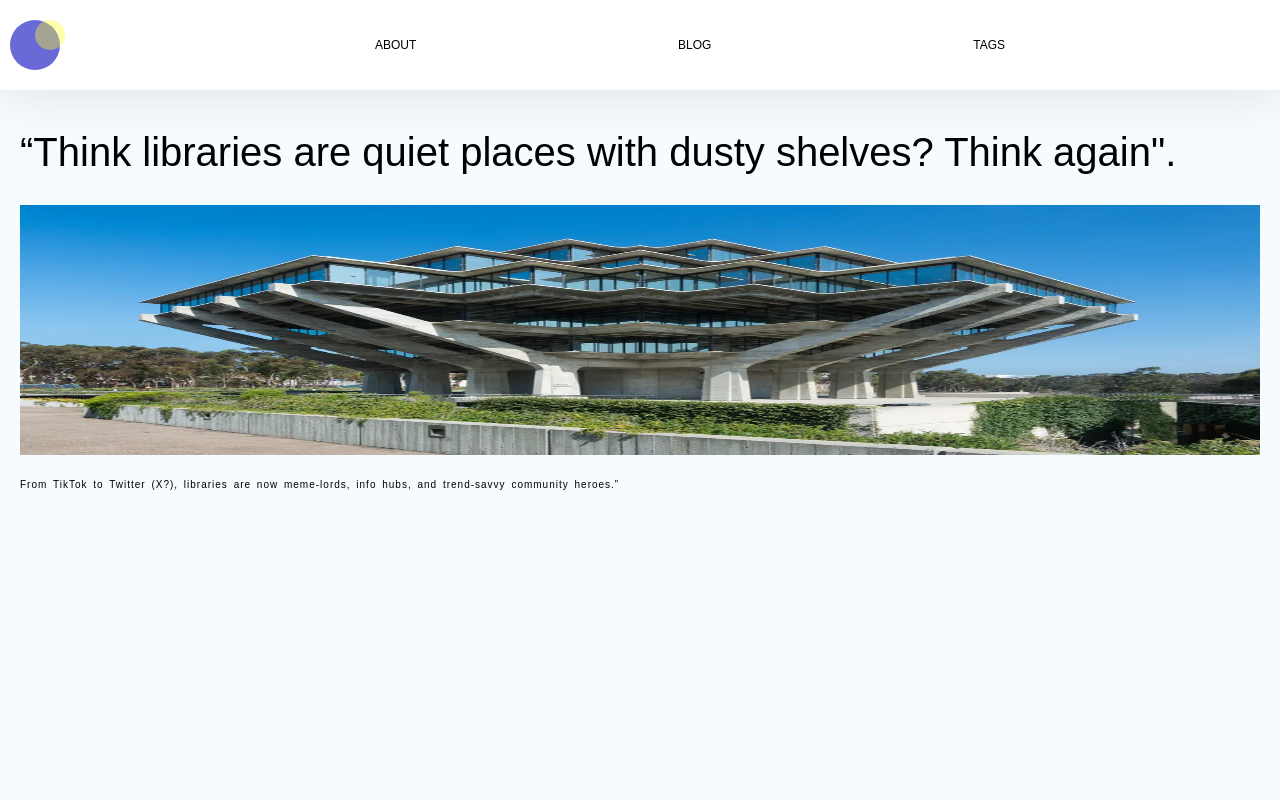
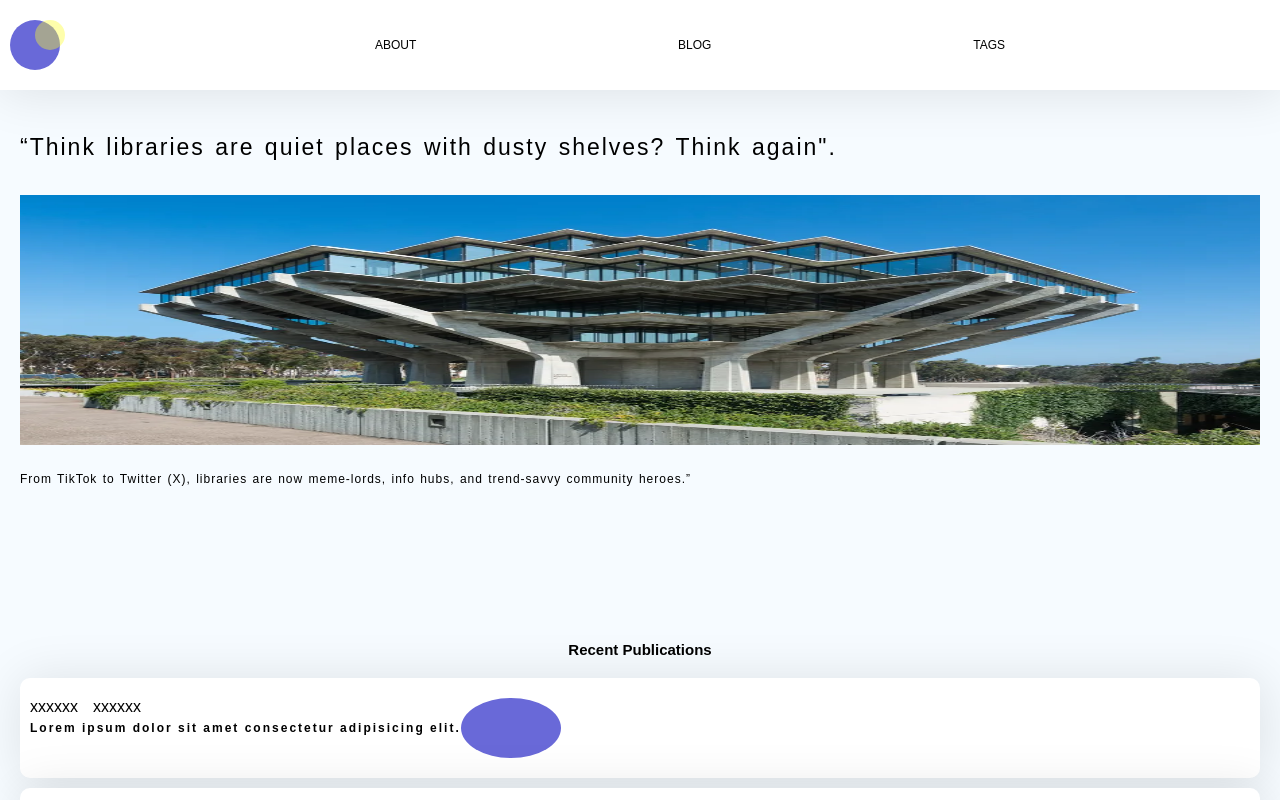
Before and after one commit to ashtagmujib/blog-post, a plain HTML site: page index.html in a window 1280 px wide. Drawn offline with Linux system fonts and the light colour scheme.

Commit message:
code update

```diff
--- a/index.html
+++ b/index.html
@@ -33,49 +33,81 @@
             <img id="libraryImage" src="./images/liobrary image.webp" alt="library">
 
             <p>
-                From TikTok to Twitter (X?),
+                From TikTok to Twitter (X),
                 libraries are now meme-lords, info hubs,
                 and trend-savvy community heroes.”
             </p>
         </main>
 
         <article>
+            <h2>recent publications</h2>
             <div class="blogPost">
                 <div>
-                    <p></p>
-                    <p></p>
+                    <div id="abt">
+                        <p>xxxxxx</p>
+                        <p>xxxxxx</p>
+                    </div>
+                    <h3>Lorem ipsum dolor sit amet consectetur
+                        adipisicing elit.
+                    </h3>
                 </div>
-                <h2></h2>
-                <div class="image"></div>
-            </div>
-
-            <!--
-            <div class="blogPost">
-                <div>
-                    <p></p>
-                    <p></p>
-                </div>
-                <h2></h2>
-                <div class="image"></div>
+                <div class="img"></div>
             </div>
 
             <div class="blogPost">
                 <div>
-                    <p></p>
-                    <p></p>
+                    <div id="abt">
+                        <p>xxxxxx</p>
+                        <p>xxxxxx</p>
+                    </div>
+                    <h3>Lorem ipsum dolor sit amet consectetur
+                        adipisicing elit.
+                    </h3>
                 </div>
-                <h2></h2>
-                <div class="image"></div>
+                <div class="img"></div>
             </div>
 
             <div class="blogPost">
                 <div>
-                    <p></p>
-                    <p></p>
+                    <div id="abt">
+                        <p>xxxxxx</p>
+                        <p>xxxxxx</p>
+                    </div>
+                    <h3>Lorem ipsum dolor sit amet consectetur
+                        adipisicing elit.
+                    </h3>
                 </div>
-                <h2></h2>
-                <div class="image"></div>
-            </div> -->
+                <div class="img"></div>
+            </div>
+
+            <div class="blogPost">
+                <div>
+                    <div id="abt">
+                        <p>xxxxxx</p>
+                        <p>xxxxxx</p>
+                    </div>
+                    <h3>Lorem ipsum dolor sit amet consectetur
+                        adipisicing elit.
+                    </h3>
+                </div>
+                <div class="img"></div>
+            </div>
+
+            <div class="blogPost">
+                <div>
+                    <div id="abt">
+                        <p>xxxxxx</p>
+                        <p>xxxxxx</p>
+                    </div>
+                    <h3>Lorem ipsum dolor sit amet consectetur
+                        adipisicing elit.
+                    </h3>
+                </div>
+                <div class="img"></div>
+            </div>
+
+            <button id="btn"> see more</button>
+
 
         </article>
 
--- a/style.css
+++ b/style.css
@@ -89,10 +89,14 @@ main {
 }
 
 main h1 {
-    font-size: 40px;
+    font-size: 23px;
+    line-height: 35px;
+    letter-spacing: 2px;
+    word-spacing: 2px;
     font-weight: 400;
     margin-bottom:30px;
     color: #000;
+    text-align: left;
 }
 
 #libraryImage {
@@ -104,8 +108,80 @@ main h1 {
 }
 
 main p {
-    font-size: 10px;
+    font-size: 12px;
     font-weight: 100;
     letter-spacing: 1px;
-    word-spacing: 2px;
+    word-spacing: 1px;
+    line-height: 20px;
 }
+
+
+article {
+    width: 100%;
+    height: 100%;
+    margin-top: 50px;
+    padding: 0 20px;
+
+    display: flex;
+    flex-direction: column;
+    align-items: center;
+    justify-content: center;
+
+}
+
+article h2 {
+    font-size: 15px;
+    margin-bottom: 20px;
+    text-transform: capitalize;
+}
+
+article .blogPost {
+    width: 100%;
+    height: auto;
+    box-shadow: 2px 2px 50px 2px rgba(0, 0, 0, 0.1);
+    background-color: #fff;
+    padding: 20px 10px;
+    border-radius: 10px;
+    margin-bottom: 10px;
+
+    display: flex;
+}
+
+article .blogPost #abt {
+    display: flex;
+    gap: 15px;
+}
+
+article .blogPost h3 {
+    font-size: 12px;
+    letter-spacing: 2px;
+    margin-top: 5px;
+}
+
+article .blogPost .img {
+    width: 100px;
+    height: 60px;
+    background-color: rgb(105, 105, 216);
+    border-radius: 50%;
+}
+
+
+#btn {
+    width: 150px;
+    height: 30px;
+    border-radius: 10px;
+    color: #fff;
+    background-color: rgb(105, 105, 216);
+    outline: none;
+    border: none;
+
+    margin-top: 20px;
+}
+
+
+#btn:hover {
+    cursor: pointer;
+    opacity: 80%;
+    transform: scale(110%);
+    transition: all 0.3s ease-in-out;
+}
```
